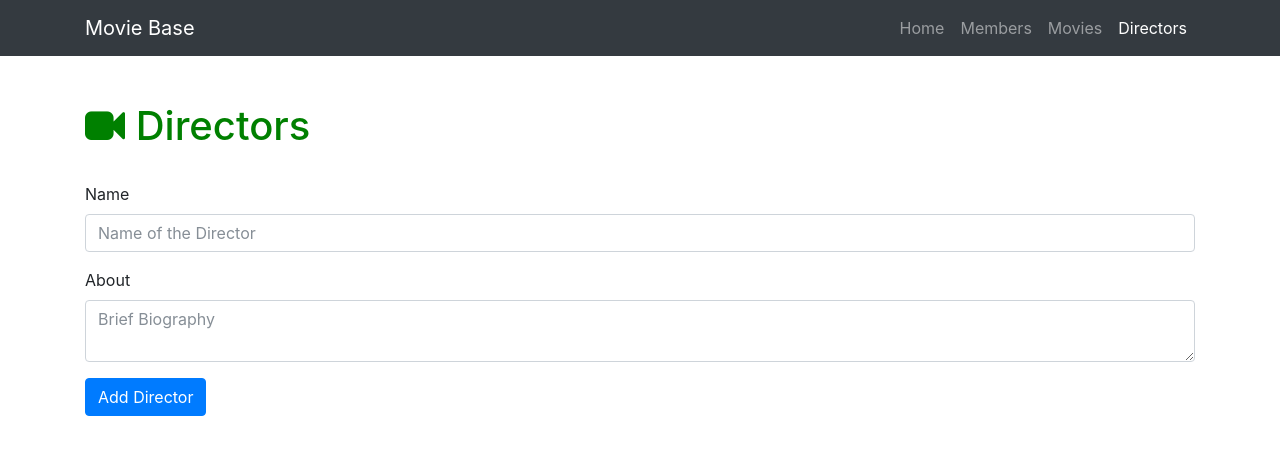
After one commit to RKalaj/moviebase, a Flask app: page /directors/add in a window 1280 px wide. The commit adds this page. Shown: the top 455 px of the page. Run offline with Flask 2, Linux system fonts and the light colour scheme; some libraries are stand-ins or nearby versions.

Commit message:
added add files

```diff
--- a/moviebase.py
+++ b/moviebase.py
@@ -47,11 +47,47 @@ def show_all_directors():
     return render_template('directors-all.html', director=director)
 
 
+@app.route('/directors/add', methods=['GET', 'POST'])
+def add_directors():
+    if request.method == 'GET':
+        return render_template('directors-add.html')
+    if request.method == 'POST':
+        # get data from the form
+        name = request.form['name']
+        about = request.form['about']
+
+        # insert the data into the database
+        director = Director(name=name, about=about)
+        db.session.add(director)
+        db.session.commit()
+        return redirect(url_for('show_all_directors'))
+
+
 @app.route('/movies')
 def show_all_movies():
     movie = Movie.query.all()
     return render_template('movies-all.html', movie=movie)
 
 
+@app.route('/movies/add', methods=['GET', 'POST'])
+def add_movies():
+    if request.method == 'GET':
+        director = Director.query.all()
+        return render_template('movies-add.html', director=director)
+    if request.method == 'POST':
+        # get data from the form
+        name = request.form['name']
+        year = request.form['year']
+        about = request.form['about']
+        director_name = request.form['director']
+        director = Director.query.filter_by(name=director_name).first()
+        movie = Movie(name=name, year=year, about=about, director=director)
+
+        # insert the data into the database
+        db.session.add(movie)
+        db.session.commit()
+        return redirect(url_for('show_all_movies'))
+
+
 if __name__ == '__main__':
     app.run(debug=True)
--- /dev/null
+++ b/templates/directors-add.html
@@ -0,0 +1,60 @@
+{% extends "home-base.html" %}
+
+{% block head %}
+{{super()}}
+<style>
+  h1 {
+    color:green;
+  }
+</style>
+{% endblock %}
+
+{% block title %}
+Add Directors
+{% endblock %}
+
+{% block active_tab %}
+<li class="nav-item">
+  <a class="nav-link" href="/">Home</a>
+</li>
+<li class="nav-item">
+  <a class="nav-link" href="/about">Members</a>
+</li>
+<li class="nav-item">
+  <a class="nav-link" href="/movies">Movies</a>
+</li>
+<li class="nav-item active">
+  <a class="nav-link" href="/directors">Directors</a>
+</li>
+{% endblock %}
+
+{% block page_content %}
+<div class="container">
+  <div class="row">
+    <div class="col-lg-12">
+      <h1 class="mt-5"><i class="fa fa-video-camera" aria-hidden="true"></i> Directors</h1><br>
+      <form action="/directors/add" method="post" id="add-directors-form">
+        <div class="form-group">
+          <label>Name</label>
+          <input class="form-control" type="text" name="name" placeholder="Name of the Director" required="true">
+        </div>
+        <div class="form-group">
+          <label>About</label>
+          <textarea class="form-control" name="about" placeholder="Brief Biography" required="true"></textarea>
+        </div>
+        <button type="submit" class="btn btn-primary">Add Director</button>
+      </form>
+    </div>
+  </div>
+</div>
+
+{% endblock %}
+
+{% block scripts %}
+  {{super()}}
+  <script>
+  $(document).ready(function () {
+    $('#developer').tooltip()
+  });
+  </script>
+{% endblock %}
--- a/templates/directors-all.html
+++ b/templates/directors-all.html
@@ -10,7 +10,7 @@
 {% endblock %}
 
 {% block title %}
-Movies
+Directors
 {% endblock %}
 
 {% block active_tab %}
@@ -32,9 +32,9 @@ Movies
 <div class="container">
   <div class="row">
     <div class="col-lg-12">
-      <h1 class="mt-5">Directors</h1><br>
+      <h1 class="mt-5"><i class="fa fa-video-camera" aria-hidden="true"></i> Directors</h1><br>
         <div class="row bottom-margin">
-          <a href="/artist/add" class="btn btn-primary" role="button" aria-disabled="true">Add Directors</a>
+          <a href="/directors/add" class="btn btn-primary" role="button" aria-disabled="true">Add Directors</a>
         </div><br>
         {% if director %}
           <table class="table">
--- a/templates/movies-all.html
+++ b/templates/movies-all.html
@@ -32,7 +32,7 @@ Movies
 <div class="container">
   <div class="row">
     <div class="col-lg-12">
-      <h1 class="mt-5">Movies</h1><br>
+      <h1 class="mt-5"><i class="fa fa-film" aria-hidden="true"></i> Movies</h1><br>
         <div class="row bottom-margin">
           <a href="/movies/add" class="btn btn-primary" role="button" aria-disabled="true">Add Movies</a>
         </div><br>
```
Also changed, not shown: templates/movies-add.html (added, +84 -0 lines), data.sqlite.
